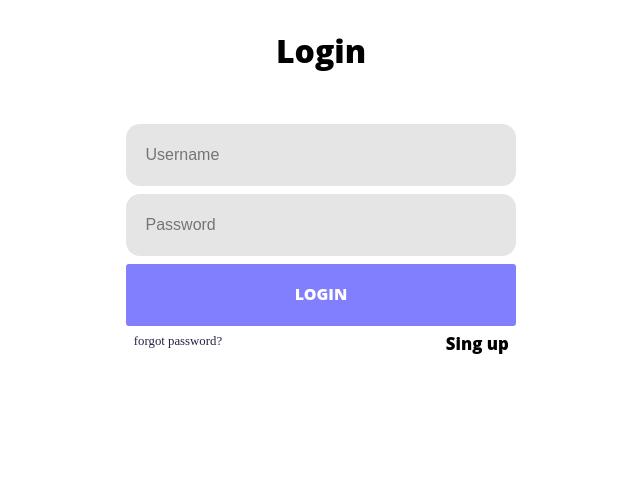
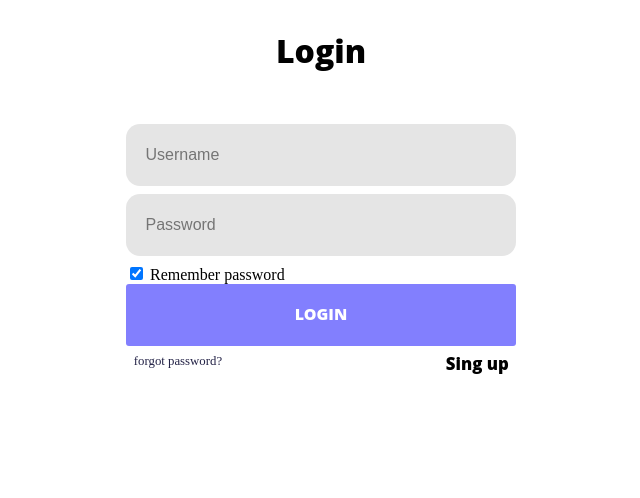
Before and after one commit to Yuri006/MissedWall, a Flask app: page /login in a window 1280 px wide. Shown: the part 122-620 px from the top of the page, without its empty margins (319-959 px from the left). Run offline with Flask 2, Linux system fonts and the light colour scheme; some libraries are stand-ins or nearby versions.

Commit message:
add new input type to the form

```diff
--- a/app.py
+++ b/app.py
@@ -25,7 +25,7 @@ def login():
     if (request.cookies.get('username') is not None) and (request.cookies.get('password') is not None):
         return redirect(
             '/cgi-bin/login?username=' + request.cookies.get('username') + '&password=' + request.cookies.get(
-                'password'))
+                'password') + '&remember=on')
     return render_template('login_page.html')
 
 
@@ -57,17 +57,23 @@ def cgi(action):
     if action == 'login':
         name = request.args.get('username')
         password = request.args.get('password')
+        remember = request.args.get('remember')
+        if remember == 'on':
+            remember = 1
+        else:
+            remember = 365
+        print(remember)
         not_correct = main_db.check_password(name, password)
         if not not_correct:
             if main_db.admin_status(name):
                 resp = make_response(redirect('/admin'))
-                resp.set_cookie('username', name, max_age=60 * 60 * 24 * 2)
-                resp.set_cookie('password', password, max_age=60 * 60 * 24 * 2)
+                resp.set_cookie('username', name, max_age=60 * 60 * 24 * 365 // remember)
+                resp.set_cookie('password', password, max_age=60 * 60 * 24 * 365 // remember)
                 return resp
             else:
                 resp = make_response(redirect('/wall'))
-                resp.set_cookie('username', name, max_age=60 * 60 * 24 * 2)
-                resp.set_cookie('password', password, max_age=60 * 60 * 24 * 2)
+                resp.set_cookie('username', name, max_age=60 * 60 * 24 * 365 // remember)
+                resp.set_cookie('password', password, max_age=60 * 60 * 24 * 365 // remember)
                 return resp
         else:
             if (request.cookies.get('username') is not None) and (request.cookies.get('password') is not None):
--- a/templates/login_page.html
+++ b/templates/login_page.html
@@ -16,6 +16,10 @@
         </div>
         <div class='login-mini-div'>
             <input type="password" id='passwd-field' name="password" placeholder="Password">
+        </div>
+        <div class='login-mini-div'>
+            <input type="checkbox" name="remember" checked>
+            <span>Remember password</span>
         </div>
         <div class='login-mini-div'>
             <input class='login-btn' type="submit" value="Login">
```
